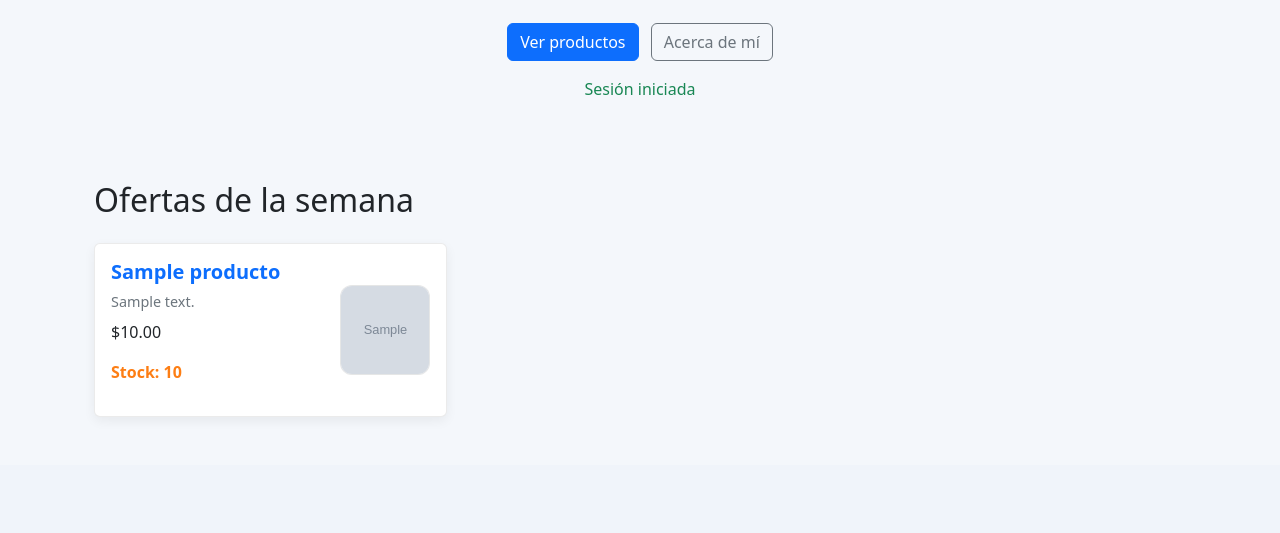
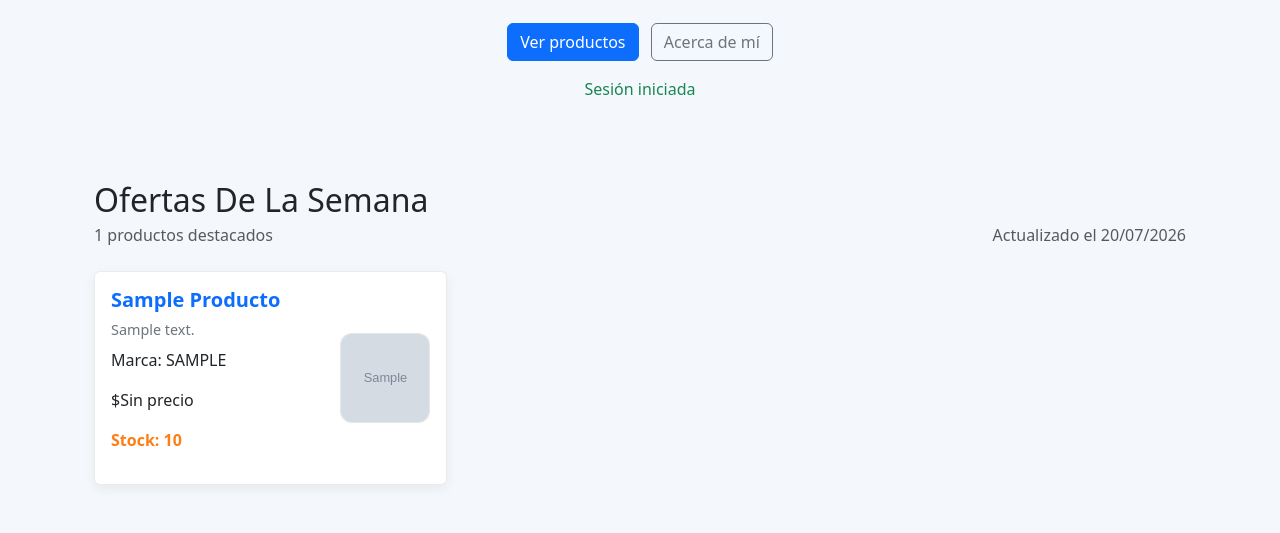
Before and after one commit to Villada-PG3/trabajo-practico-tienda-libre-joaquin-Gonzalez-Bossi, a Django app: page / in a window 1280 px wide. Shown: the part 353-886 px from the top of the page. Before the commit the page ends 770 px from the top, so only its background shows below. Run offline with Django 5.2, Linux system fonts and the light colour scheme; tables that the repository leaves empty hold one stand-in row (values such as "Sample post"); grey boxes marked "Sample" are stand-in pictures.

Commit message:
feat: template dinámico con DTL en home

```diff
--- a/tiendalibre/templates/tiendalibre/home.html
+++ b/tiendalibre/templates/tiendalibre/home.html
@@ -100,7 +100,13 @@
         {% endif %}
     </div>
 
-    <h2 class="mt-5 mb-4">{{ titulo }}</h2>
+    <div class="d-flex flex-wrap justify-content-between align-items-end gap-2 mt-5 mb-4">
+        <div>
+            <h2 class="mb-1">{{ titulo|title }}</h2>
+            <p class="text-muted mb-0">{{ productos_destacados|length }} productos destacados</p>
+        </div>
+        <p class="text-muted mb-0">Actualizado el {{ fecha_actualizacion|date:"d/m/Y" }}</p>
+    </div>
 
     <div class="row g-3">
         {% for producto in productos_destacados %}
@@ -108,9 +114,10 @@
             <div class="card h-100">
                 <div class="card-body">
                     <div class="card-info">
-                        <h5 class="card-title">{{ producto.nombre }}</h5>
-                        <p class="card-description">{{ producto.descripcion }}</p>
-                        <p class="card-text">${{ producto.precio }}</p>
+                        <h5 class="card-title">{{ producto.nombre|title }}</h5>
+                        <p class="card-description">{{ producto.descripcion|default:"Descripción no disponible"|truncatechars:50 }}</p>
+                        <p class="card-text">Marca: {{ producto.marca|upper }}</p>
+                        <p class="card-text">${{ producto.precio|floatformat:2|default:"Sin precio" }}</p>
 
                         {% if producto.stock == 0 %}
                             <p class="stock-agotado">Stock: {{ producto.stock }}</p>
--- a/tiendalibre/views.py
+++ b/tiendalibre/views.py
@@ -1,8 +1,12 @@
+from datetime import date
+
 from django.shortcuts import render
 from django.http import HttpResponse
 # Create your views here.
 from django.views.generic import TemplateView
+
 from .models import Producto
+
 
 class TiendaTemplateView(TemplateView):
     template_name = 'tienda.html'
@@ -11,11 +15,16 @@ def home_1(request):
     return HttpResponse("<h1>Bienvenido a la tienda Libre de Maximo Corallo Margosian</h1>")
 
 def home(request):
+    productos_destacados = list(Producto.objects.all()[:6])
+    if productos_destacados:
+        productos_destacados[-1].precio = None
+
     contexto = {
         'titulo': 'Ofertas de la semana',
         'usuario_logueado': True,
         'esta_logueado': True,
-        'productos_destacados': list(Producto.objects.all()[:6]),
+        'fecha_actualizacion': date(2026, 7, 20),
+        'productos_destacados': productos_destacados,
     }
     return render(request, 'tiendalibre/home.html', contexto)
 
```
